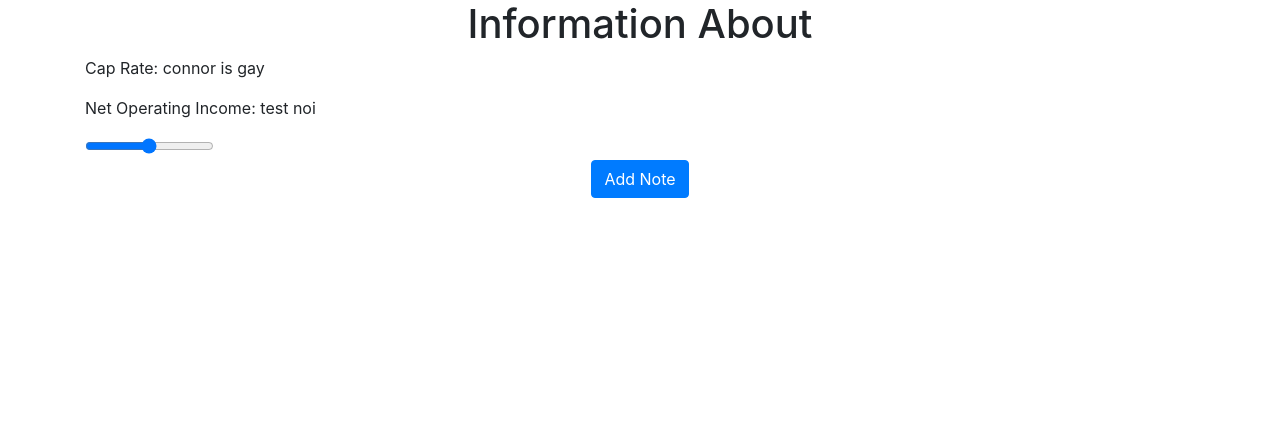
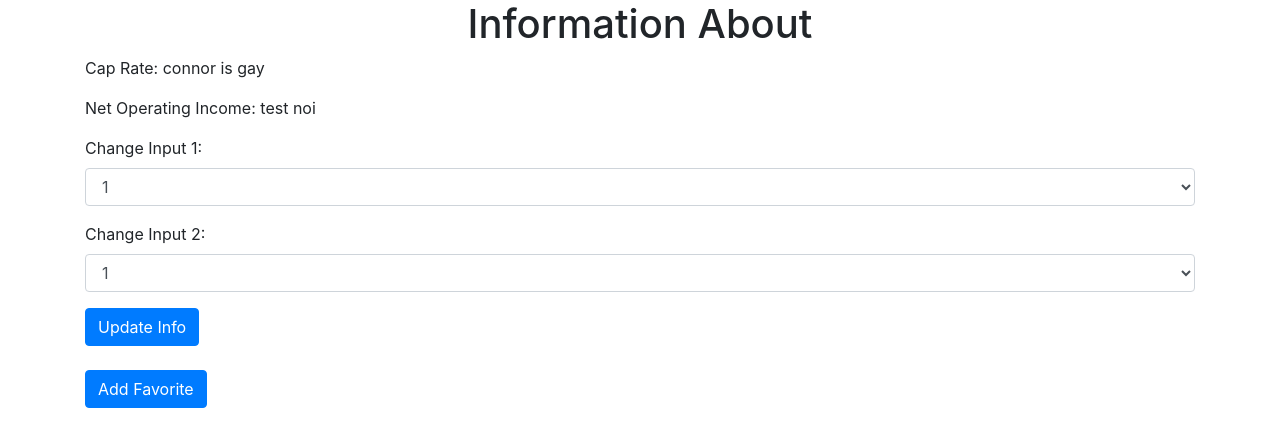
Before and after one commit to cameronmorganDuke/CS316-Project, a Flask app: page /display_home in a window 1280 px wide. Shown: the part 56-503 px from the top of the page. Run offline with Flask 3, Linux system fonts and the light colour scheme; some libraries are stand-ins or nearby versions.

Commit message:
"working changers/sliders"

```diff
--- a/website/pick_home.py
+++ b/website/pick_home.py
@@ -10,6 +10,8 @@ city = ""
 state = ""
 zip_code = ""
 country = ""
+change_input_one = ""
+change_input_two = ""
 
 @pick_home.route('/', methods=['GET', 'POST'])
 @login_required
@@ -37,8 +39,8 @@ def home_info():
     #create function to get Cap Rate and NOI
     cap_rate = "connor is gay"
     noi = "test noi"
-    slider_value = request.form.get('sliderValue')
-    print(f"Slider value received: {slider_value}")
+    selected_value = request.form.get('selected_value')
+    print(f"Slider value received: {selected_value}")
     #cap_rate = function to get cap rate
     #noi = function to get noi
     #new_info =
@@ -70,3 +72,12 @@ def delete_note():
             db.session.commit()
 
     return redirect(url_for('pick_home.fav'))
+
+@pick_home.route('/process_form1', methods=['POST'])
+def get_form():
+    form_one = request.form.get('selected_value_one')
+    form_two = request.form.get('selected_value_two')
+    print(form_one)
+    print(form_two)
+    flash('Information updated!', category='success')
+    return redirect(url_for('pick_home.home_info'))
--- a/website/templates/display_home.html
+++ b/website/templates/display_home.html
@@ -1,22 +1,36 @@
 {% extends "base.html" %} {% block title %}Home{% endblock %} {% block content
 %}
-<form method="POST">
-  <h1 align="center">Information About {{ address }}</h1>
+<h1 align="center">Information About {{ address }}</h1>
+
+<form action="/process_form1" method="POST">
   <p>Cap Rate: {{ cap_rate }}</p>
   <p>Net Operating Income: {{ noi }}</p>
-  <div class="slidecontainer">
-    <input
-      type="range"
-      min="1"
-      max="100"
-      value="50"
-      class="slider"
-      id="myRange"
-    />
+  <div class="form-group">
+    <label for="sel2">Change Input 1:</label>
+    <select class="form-control" id="sel2" name="selected_value_one">
+      <option value="1">1</option>
+      <option value="2">2</option>
+      <option value="3">3</option>
+      <option value="4">4</option>
+    </select>
   </div>
-
-  <div align="center">
-    <button type="submit" class="btn btn-primary">Add Note</button>
+  <div class="form-group">
+    <label for="sel2">Change Input 2:</label>
+    <select class="form-control" id="sel2" name="selected_value_two">
+      <option value="1">1</option>
+      <option value="2">2</option>
+      <option value="3">3</option>
+      <option value="4">4</option>
+    </select>
   </div>
+  <button type="submit" class="btn btn-primary">Update Info</button>
+</form>
+<form method="POST">
+  <div class="row">
+    <div class="col-sm-4"></div>
+  </div>
+  <br />
+    <button type="submit" class="btn btn-primary">Add Favorite</button>
+    </div>
 </form>
 {% endblock %}
```
